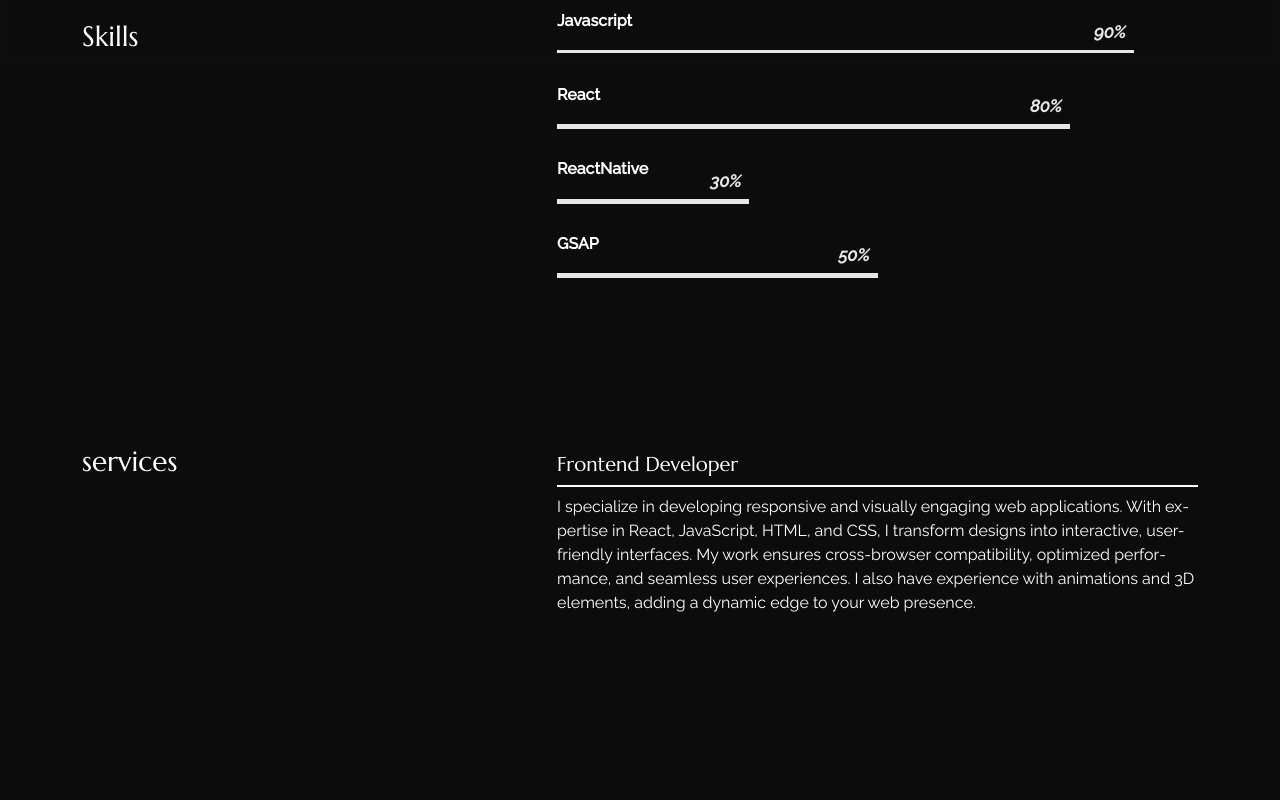
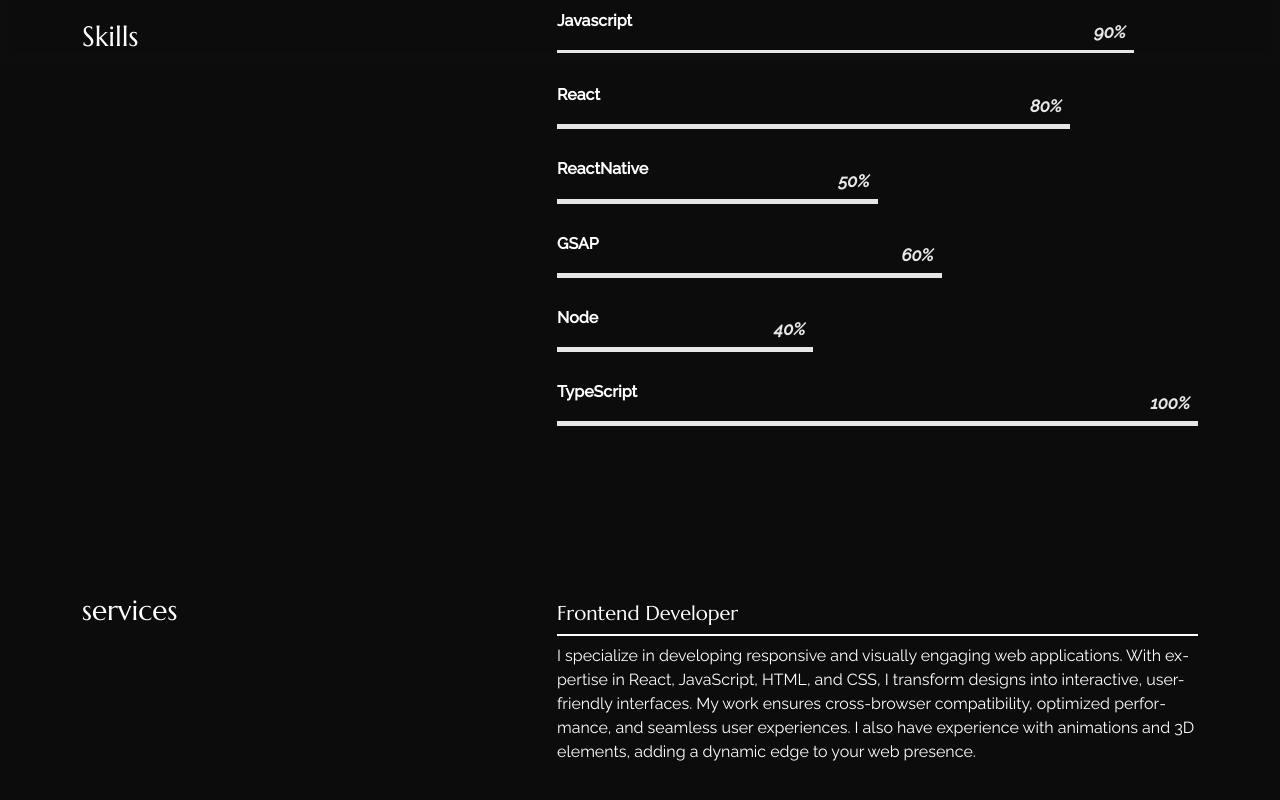
Before and after one commit to rayyan-akhter/portfolio, a React (Create React App) app: page /about in a window 1280 px wide. Shown: the part 737-1537 px from the top of the page. Before the commit the page ends 1392 px from the top, so only its background shows below. Built offline with nearby package versions, Linux system fonts and the light colour scheme.

Commit message:
Fix: Updated the Skills

```diff
--- a/src/content_option.js
+++ b/src/content_option.js
@@ -48,11 +48,19 @@ const skills = [
   },
   {
     name: "ReactNative",
-    value: 30,
+    value: 50,
   },
   {
     name: "GSAP",
-    value: 50,
+    value: 60,
+  },
+  {
+    name: "Node",
+    value: 40,
+  },
+  {
+    name: "TypeScript",
+    value: 100,
   },
 ];
 
```
